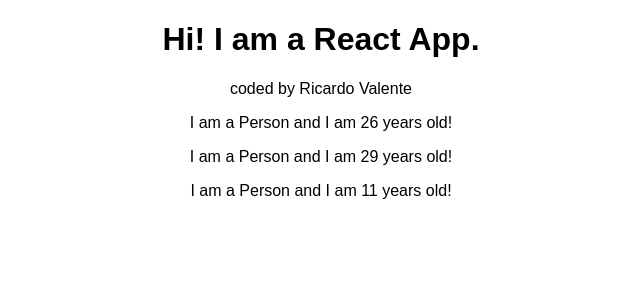
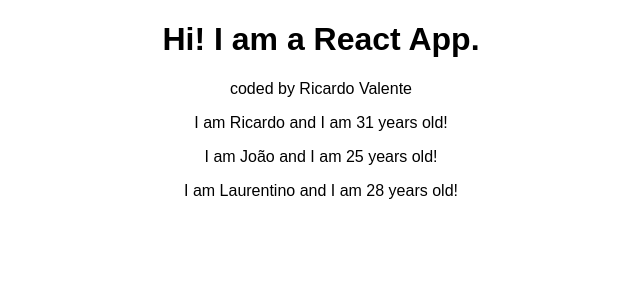
Before and after one commit to ricardo-valente/react_practicing, a React (Create React App) app: page / in a window 1280 px wide. Shown: the top 300 px of the page, without its empty margins (319-959 px from the left). Built offline with nearby package versions, Linux system fonts and the light colour scheme.

Commit message:
Retrieving props passing through the component

```diff
--- a/src/Person/Person.js
+++ b/src/Person/Person.js
@@ -1,5 +1,5 @@
 import React from 'react';
 
-const person = () => <p>I am a Person and I am {Math.floor(Math.random() * 30)} years old!</p>;
+const person = props => <p>I am {props.name} and I am {props.age} years old!</p>;
 
 export default person;
```
